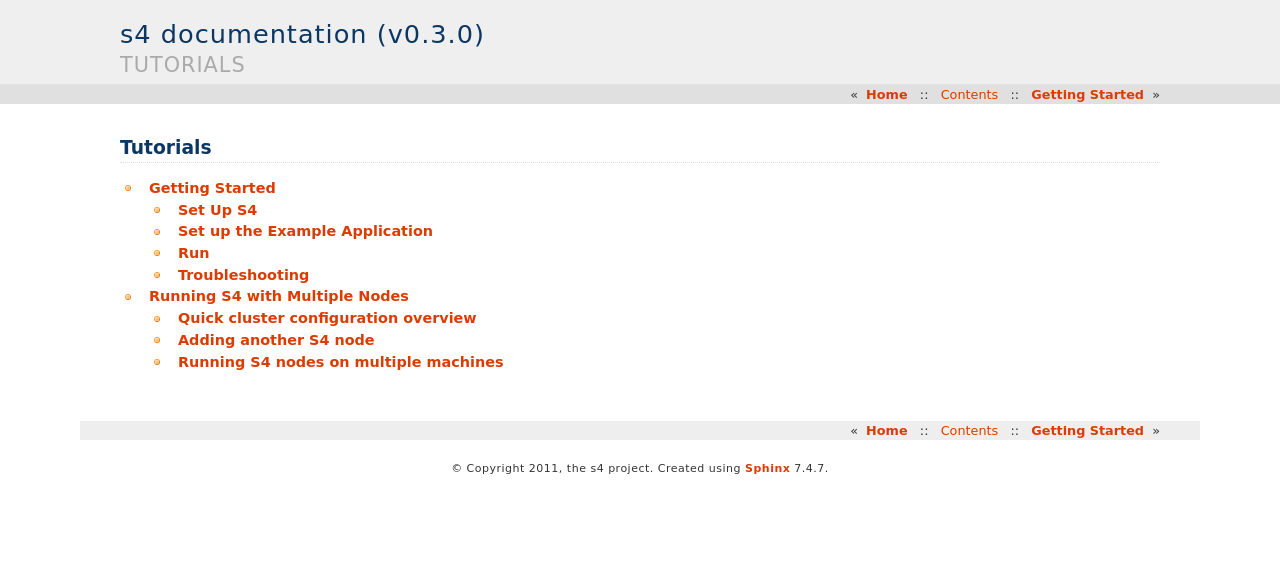
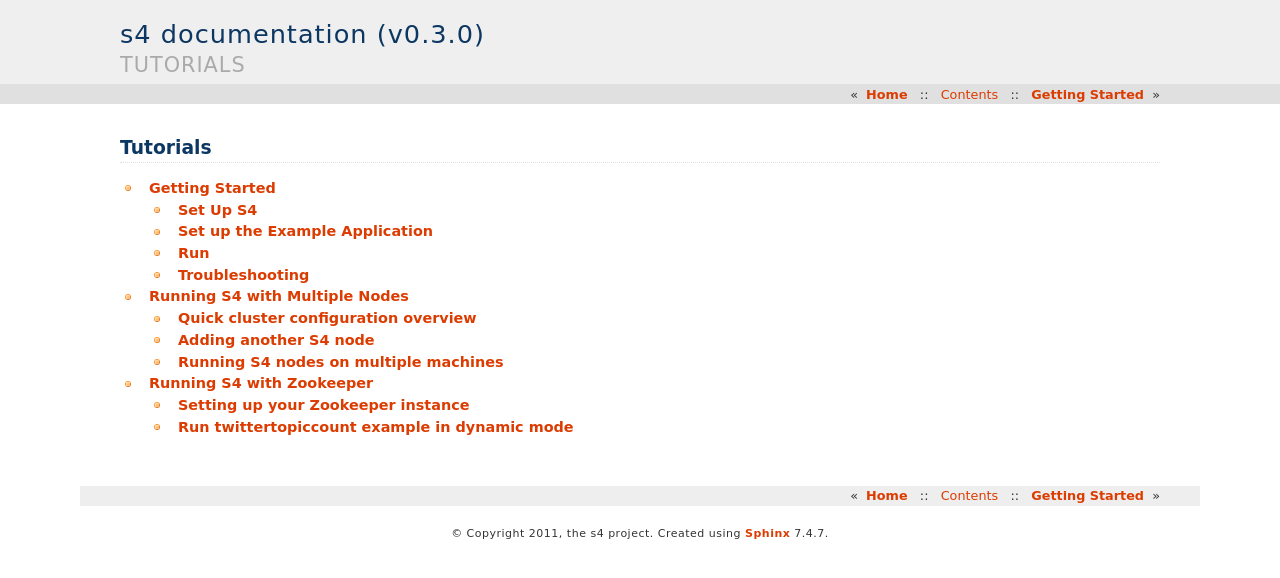
Before and after one commit to s4/docs, a Sphinx documentation site: the page built from source/tutorials.rst, in a window 1280 px wide. Shown: the top 578 px of the page. Built offline with Sphinx 7.4.7, drawn with Linux system fonts in a browser that asks for light colours; formulas are drawn with MathJax 3; some of the changed lines change nothing that is shown.

Commit message:
Add documentation for Zookeeper integration

```diff
--- a/source/tutorials.rst
+++ b/source/tutorials.rst
@@ -9,3 +9,4 @@ Tutorials
 
    tutorials/getting_started
    tutorials/multiple_nodes
+   tutorials/zookeeper
--- /dev/null
+++ b/source/tutorials/zookeeper.rst
@@ -0,0 +1,68 @@
+.. index:: zookeeper
+
+Running S4 with Zookeeper
+=========================
+
+This document describes how to run an S4 cluster in dynamic mode. In dynamic mode, S4's communication layer uses Zookeeper to manage the topology of the S4 cluster.
+
+This document assumes that you set up S4 according to :ref:`Set Up S4 <getting_started_set_up>`.
+
+Setting up your Zookeeper instance
+----------------------------------
+
+1. Install `Zookeeper <http://zookeeper.apache.org/>`.
+2. Start up your Zookeeper instance
+3. Load the clusters.xml file from the dynamic configuration into zookeeper:
+
+.. code-block:: bash
+
+   $S4_IMAGE/scripts/task-setup.sh localhost:2181 clean setup $S4_IMAGE/s4-core/conf/dynamic/clusters.xml
+
+Change the first parameter if your Zookeeper instance is not on the host from which the command is run, or if you've changed Zookeeper's default port.
+
+Note that when this command loads the file into Zookeeper, the <machine> elements within that file are ignored.
+
+Run twittertopiccount example in dynamic mode
+---------------------------------------------
+
+1. Run an S4 instance using the dynamic configuration:
+
+.. code-block:: bash
+
+   $S4_IMAGE/scripts/start-s4.sh dynamic &
+
+2. To check that the S4 node grabbed a task in Zookeeper, run the Zookeeper client utility (zkCli.sh) and issue the following command:
+
+.. code-block:: text
+
+   ls /s4/s4/process
+
+You should see one znode called task-0. If you kill the S4 node process, you should see this znode go away.
+
+3. Run an client adapter using the dynamic configuration:
+
+.. code-block:: bash
+
+   $S4_IMAGE/scripts/run-client-adapter.sh -s client-adapter -g s4 -d $S4_IMAGE/s4-core/conf/dynamic/client-stub-conf.xml dynamic &
+
+4. To check that the client adapter node grabbed a task in Zookeeper, run the Zookeeper client utility (zkCli.sh) and issue the following command:
+
+.. code-block:: text
+
+   ls /client-adapter/s4/process
+
+5. Start the twitter feed reader which will send events to the client-adapter process (remember to fill in your twitter userid and password on the command line):
+
+.. code-block:: bash
+
+   $TWIT_LISTENER/bin/twitter_feed_listener <your-twitter-user> <your-twitter-password> &
+
+Check that :file:`/tmp/top_n_hashtags` is getting updated
+
+Here there are two clusters: the client adapter cluster (named, appropriately, "client-adpater") and the s4 cluster (named "s4"). The client adapter cluster receives events from a client process (in this case, the twitter_feed_listener program) and forwards them to the s4 cluster.
+
+In this case the two clusters have one node each. The two clusters can talk back and forth, but in the twittertopiccount example the talk is one way: the client adapter sends events to the s4 cluster.
+
+You can update the dynamic configuration (or create your own configuration) to include multiple s4 and/or client adapter nodes. You need to start as many s4 node processes as there are s4 node entries in the configuration (see :doc:`/tutorials/multiple_nodes`). If you start more nodes than there are entries in the configuration, the additional processes become standby processes: If a running node fails, one of the standby processes will take over that partition id.
+
+If you are running the nodes across multiple machines, you need to change zk_address in the configuration's :file:`s4-core.properties-header` to the specific machine on which Zookeeper is running (rather than localhost). If you have a Zookeeper cluster, specify all the machine:port combinations in a comma separated list.
```
